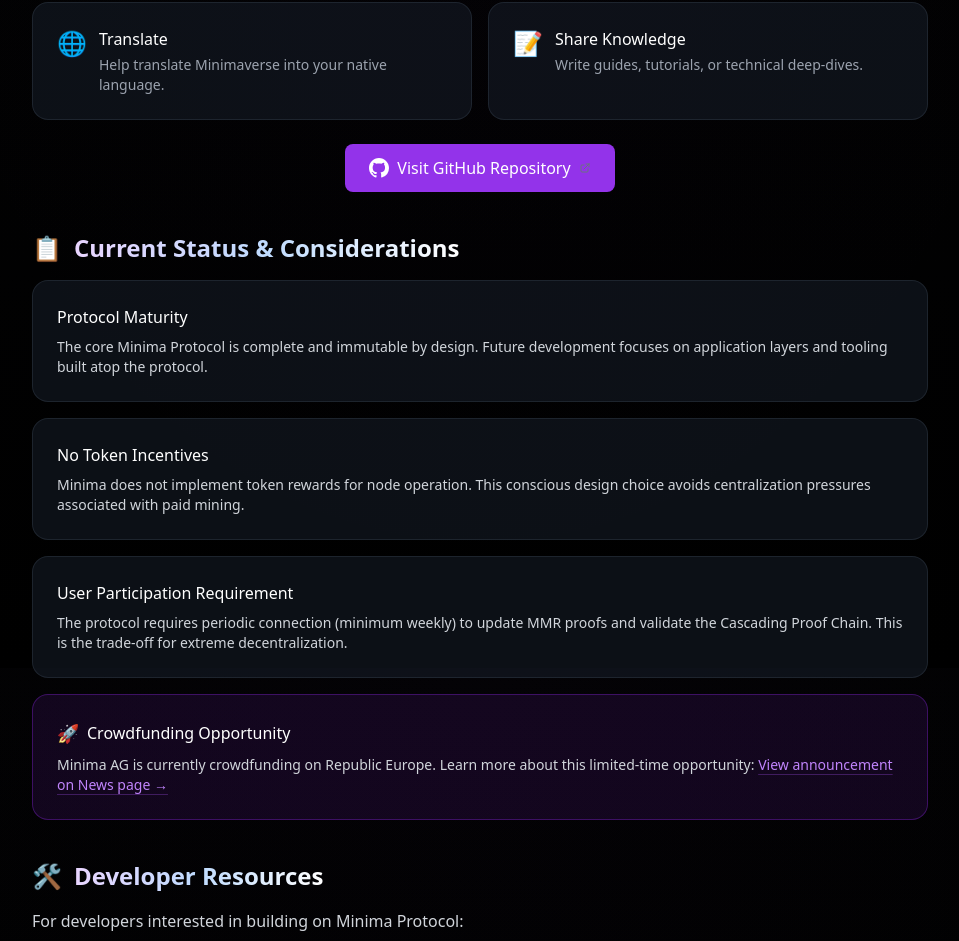
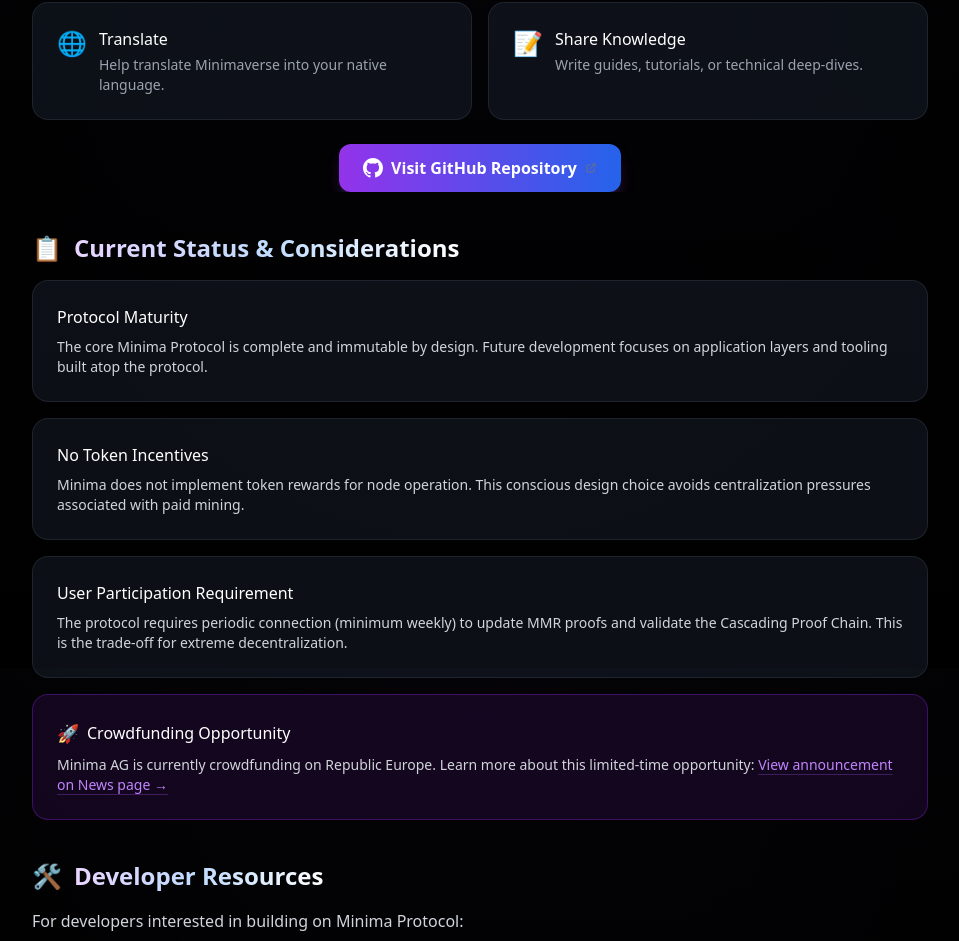
Before and after one commit to KuA1bo/minimaverse-site, a Next.js app: page /about in a window 1280 px wide. Shown: the part 3332-4273 px from the top of the page, without its empty margins (160-1119 px from the left). Built offline with nearby package versions, Linux system fonts and the light colour scheme.

Commit message:
style: add premium hover effect to GitHub buttons (home + about)

```diff
--- a/src/app/about/page.tsx
+++ b/src/app/about/page.tsx
@@ -381,12 +381,14 @@ export default function AboutPage() {
             ))}
           </div>
 
-          <div className="mt-6 text-center">
+          {/* ✅ PREMIUM GITHUB BUTTON - Same effect as hero buttons */}
+          <div className="mt-6 text-center px-2">
             <ExternalLink
               href="https://github.com/KuA1bo/minimaverse-site"
-              className="inline-flex items-center gap-2 px-6 py-3 bg-purple-600 hover:bg-purple-700 text-white rounded-lg transition-colors duration-300"
+              className="group inline-flex items-center gap-2 px-6 py-3 bg-gradient-to-r from-purple-600 to-blue-600 hover:from-purple-500 hover:to-blue-500 text-white font-semibold rounded-xl shadow-lg shadow-purple-500/25 hover:shadow-purple-500/40 transition-all duration-300 hover:scale-105 hover:-translate-y-0.5"
+              ariaLabel="Visit GitHub Repository"
             >
-              <svg className="w-5 h-5" fill="currentColor" viewBox="0 0 24 24">
+              <svg className="w-5 h-5 group-hover:rotate-6 transition-transform duration-300" fill="currentColor" viewBox="0 0 24 24">
                 <path d="M12 0C5.37 0 0 5.37 0 12c0 5.31 3.435 9.795 8.205 11.385.6.105.825-.255.825-.57 0-.285-.015-1.23-.015-2.235-3.015.555-3.795-.735-4.035-1.41-.135-.345-.72-1.41-1.23-1.695-.42-.225-1.02-.78-.015-.795.945-.015 1.62.87 1.845 1.23 1.08 1.815 2.805 1.305 3.495.99.105-.78.42-1.305.765-1.605-2.67-.3-5.46-1.335-5.46-6.26 0-1.38.48-2.37 1.26-3.225-.255-.315-.54-1.02-.12-2.13 0 0 1.005-.315 3.3 1.23.96-.27 1.98-.405 3-.405s2.04.135 3 .405c2.295-1.56 3.3-1.23 3.3-1.23.42 1.11.135 1.815-.12 2.13.78.855 1.26 1.845 1.26 3.225 0 4.935-2.805 5.955-5.475 6.255.435.375.81 1.095.81 2.22 0 1.605-.015 2.895-.015 3.3 0 .315.225.69.825.57A12.02 12.02 0 0024 12c0-6.63-5.37-12-12-12z"/>
               </svg>
               Visit GitHub Repository
--- a/src/app/page.tsx
+++ b/src/app/page.tsx
@@ -55,8 +55,6 @@ const StatusBadge = ({ status }: { status: 'confirmed' | 'in-development' | 'com
   );
 };
 
-// Enhanced background orbs - animated style
-
 export default function HomePage() {
   return (
     <div className="relative max-w-4xl mx-auto px-4 sm:px-0">
@@ -94,7 +92,6 @@ export default function HomePage() {
               <span className="absolute -bottom-3 left-0 right-0 h-1 bg-gradient-to-r from-purple-500 via-blue-500 to-cyan-500 rounded-full animate-gradient-x" />
             </h1>
 
-            {/* ✅ FINAL HERO COPY (Oxford comma applied) */}
             <p className="text-gray-400 text-base sm:text-lg mb-4 leading-relaxed">
               Independent knowledge base for the Minima protocol.
             </p>
@@ -102,7 +99,8 @@ export default function HomePage() {
               Verified documentation, node guides, and ecosystem resources — no hype, no noise.
             </p>
 
-            <div className="flex flex-col sm:flex-row sm:items-center sm:gap-4">
+            {/* ✅ FIXED: px-2 sm:px-0 gives buttons breathing room for scale effect on mobile/tablet */}
+            <div className="flex flex-col sm:flex-row sm:items-center sm:gap-4 px-2 sm:px-0">
               <Link
                 href="/protocol"
                 className="group inline-flex items-center justify-center px-6 sm:px-8 py-3 bg-gradient-to-r from-purple-600 to-blue-600 text-white font-semibold rounded-xl hover:from-purple-500 hover:to-blue-500 transition-all duration-300 min-w-[200px] sm:min-w-[220px] shadow-lg shadow-purple-500/25 hover:shadow-purple-500/40 hover:scale-105 hover:-translate-y-0.5 text-sm sm:text-base"
@@ -122,7 +120,6 @@ export default function HomePage() {
                 </svg>
               </Link>
 
-              {/* ✅ PREMIUM START HERE: Vercel/Stripe level micro-interaction */}
               <Link
                 href="/about"
                 className="group inline-flex items-center gap-1 text-gray-400 hover:text-purple-400 text-sm underline decoration-gray-600 hover:decoration-purple-500/60 underline-offset-4 transition-colors duration-200 ease-out mt-3 sm:mt-0 sm:ml-2 cursor-pointer"
@@ -327,7 +324,7 @@ export default function HomePage() {
           </p>
         </div>
 
-        {/* Last Updated - ✅ FINAL DATE */}
+        {/* Last Updated */}
         <section className="border-t border-gray-700/40 pt-6 opacity-0 animate-fade-in-up delay-300">
           <p className="text-gray-500 text-sm flex items-center gap-2">
             <span className="w-2 h-2 bg-green-500 rounded-full animate-pulse" />
```
